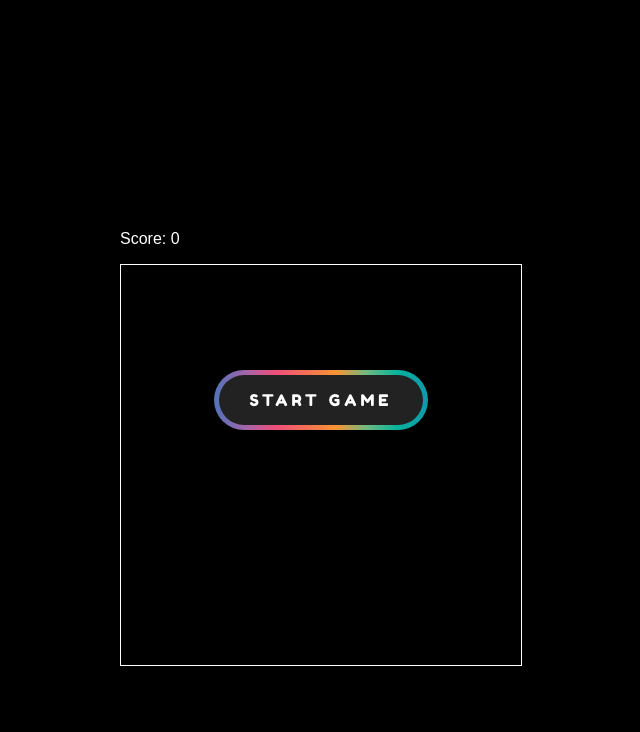
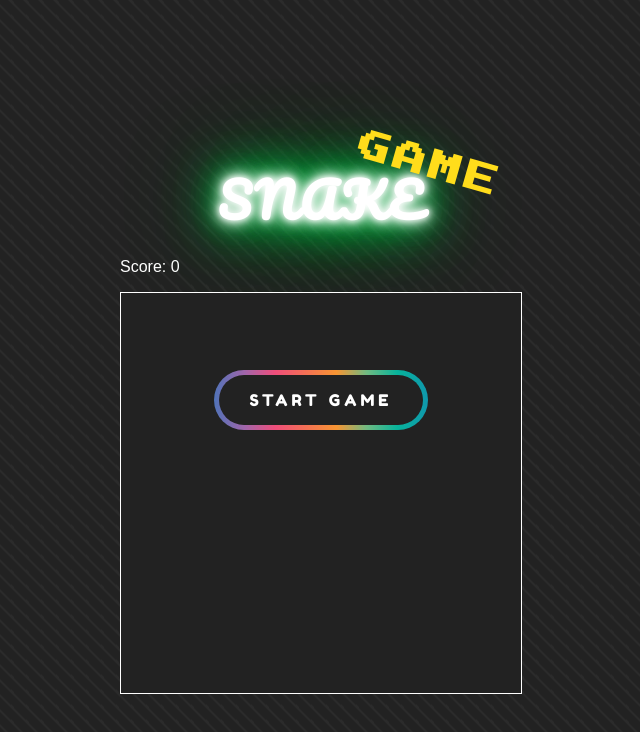
Before and after one commit to kostya-x/snakejs, a plain HTML site: page index.html in a window 1280 px wide. Shown: the whole page, without its empty margins (319-959 px from the left). Drawn offline with Linux system fonts and the light colour scheme.

Commit message:
decorate logo with glowing effect

```diff
--- a/index.html
+++ b/index.html
@@ -8,10 +8,21 @@
       href="https://fonts.googleapis.com/css2?family=Fredoka+One&display=swap"
       rel="stylesheet"
     />
+    <link
+      href="https://fonts.googleapis.com/css2?family=Press+Start+2P&display=swap"
+      rel="stylesheet"
+    />
+    <link
+      href="https://fonts.googleapis.com/css2?family=Pacifico&display=swap"
+      rel="stylesheet"
+    />
     <link rel="stylesheet" href="style.css" />
   </head>
   <body class="game__body">
-    <h1>SNAKE GAME</h1>
+    <h1 class="game__title">
+      <span class="game__title-snake">SNAKE</span>
+      <span class="game__title-game">GAME</span>
+    </h1>
     <div class="game__interface">
       <p class="game__score">Score: <span class="game__score-text">0</span></p>
       <p class="game__best-score">
--- a/style.css
+++ b/style.css
@@ -11,7 +11,57 @@
   align-items: center;
   justify-content: center;
   flex-direction: column;
-  background-color: #000;
+  background: repeating-linear-gradient(
+      45deg,
+      #2b2b2b 0%,
+      #2b2b2b 10%,
+      #222222 0%,
+      #222222 50%
+    )
+    0 / 15px 15px;
+}
+
+.game__title {
+  position: relative;
+  margin-top: 0;
+  margin-bottom: 0;
+  padding-top: 50px;
+}
+
+.game__title-snake {
+  font-family: "Pacifico", cursive;
+  font-size: 48px;
+  letter-spacing: 3px;
+  color: #fff;
+  transition: all 0.5s;
+  animation: neon-snake 1.5s ease-in-out infinite alternate;
+}
+
+.game__title-snake:hover {
+  color: #07b342;
+  animation: none;
+}
+
+@keyframes neon-snake {
+  from {
+    text-shadow: 0 0 10px #fff, 0 0 20px #fff, 0 0 30px #fff, 0 0 40px #07b342,
+      0 0 70px #07b342, 0 0 80px #07b342, 0 0 100px #07b342, 0 0 150px #07b342;
+  }
+  to {
+    text-shadow: 0 0 5px #fff, 0 0 10px #fff, 0 0 15px #fff, 0 0 20px #07b342,
+      0 0 35px #07b342, 0 0 40px #07b342, 0 0 50px #07b342, 0 0 75px #07b342;
+  }
+}
+
+.game__title-game {
+  position: absolute;
+  top: 42px;
+  right: -80px;
+  display: inline-block;
+  transform: rotate(16deg);
+  font-family: "Press Start 2P", sans-serif;
+  color: #ffdd1b;
+  letter-spacing: 5px;
 }
 
 .game__interface {
@@ -29,10 +79,13 @@
 }
 
 canvas {
+  z-index: 1;
   border: 1px solid white;
+  background-color: #222;
 }
 
 .play-button {
+  z-index: 999;
   position: absolute;
   height: 50px;
   padding: 5px;
@@ -53,7 +106,7 @@ canvas {
 }
 
 .play-button:before {
-  z-index: -9999;
+  z-index: -999;
   content: "";
   position: absolute;
   display: block;
```
